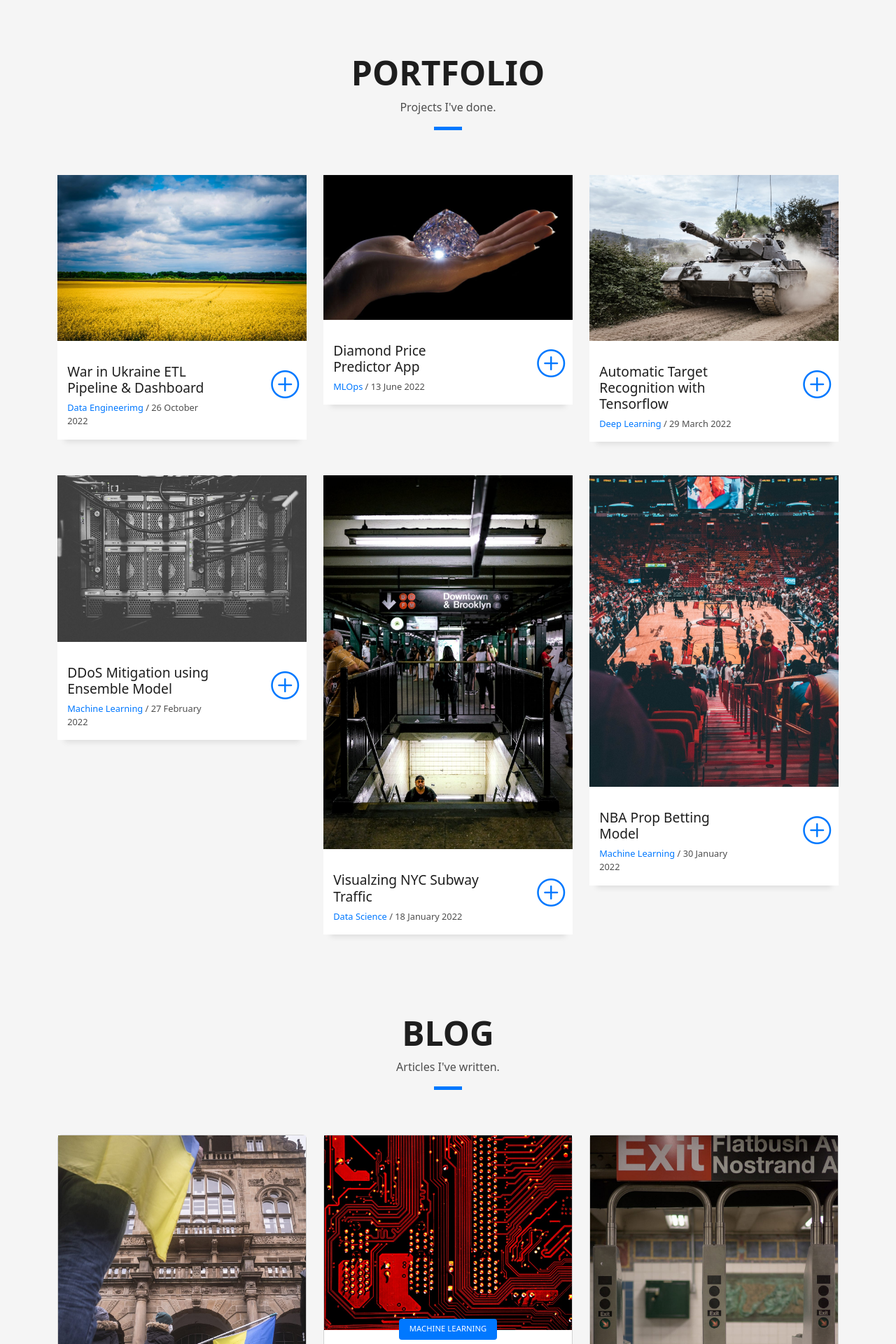
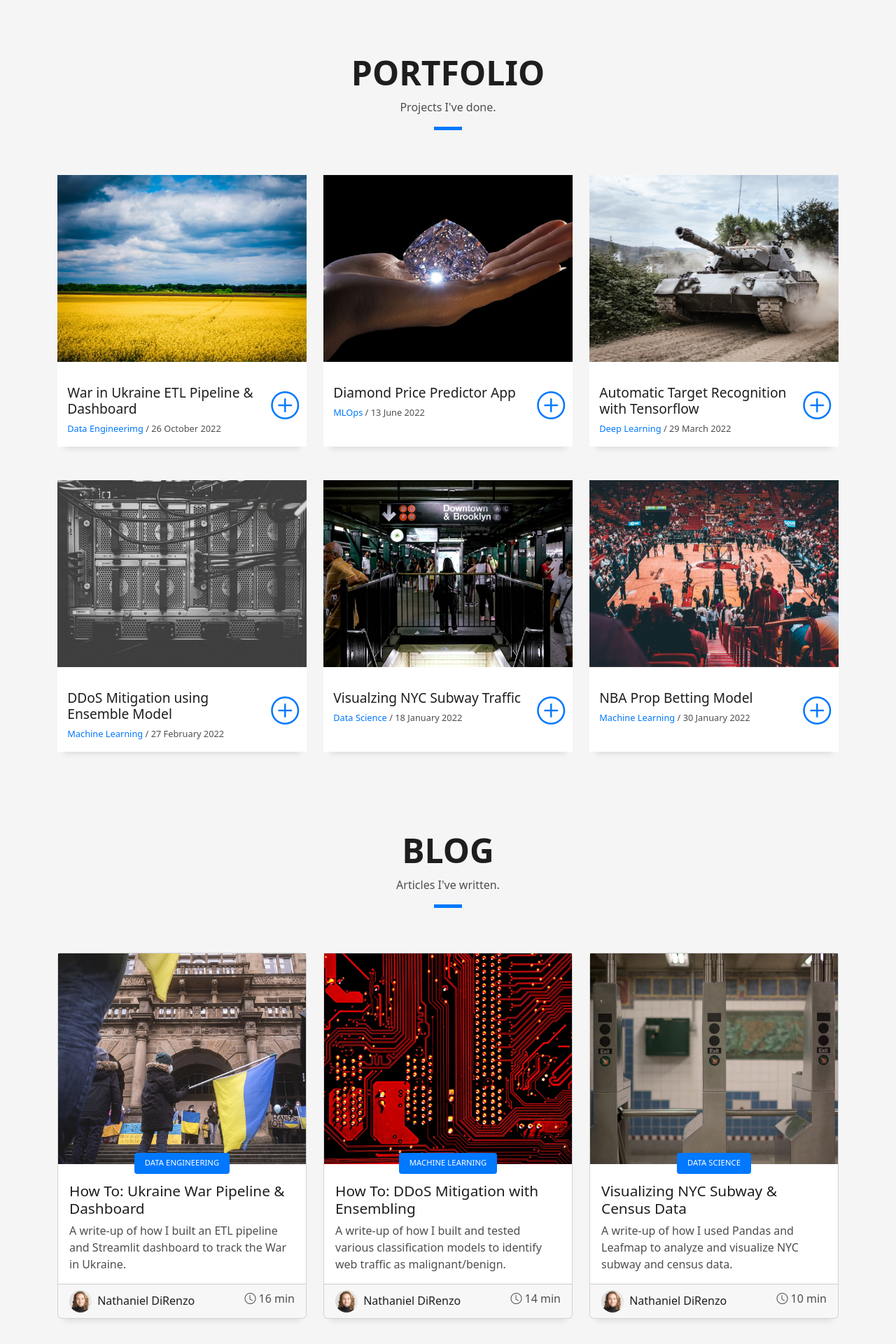
Before and after one commit to VinceDiR/personal_website, a Flask app: page / in a window 1280 px wide. Shown: the part 1853-3773 px from the top of the page at 70% size. Run offline with Flask 2, Linux system fonts and the light colour scheme; some libraries are stand-ins or nearby versions.

Commit message:
update index & style

```diff
--- a/static/assets/css/style.css
+++ b/static/assets/css/style.css
@@ -950,6 +950,7 @@ a:hover {
 # Portfolio
 --------------------------------------------------------------*/
 .work-box {
+  height: calc(100% - 3rem);
   margin-bottom: 3rem;
   -webkit-backface-visibility: hidden;
   backface-visibility: hidden;
@@ -957,20 +958,28 @@ a:hover {
 }
 
 .work-box:hover img {
-  transform: scale(1.3);
+  transform: scale(1.05);
 }
 
 .work-img {
   display: block;
   overflow: hidden;
+  position: relative;
+  padding-top: 75%;
 }
 
 .work-img img {
   transition: all 1s;
+  position: absolute;
+  top: 0;
+  width: 100%;
+  height: 100%;
+  object-fit: cover;
 }
 
 .work-content {
   padding: 2rem 3% 1rem 4%;
+  min-height: 121px;
 }
 
 .work-content .w-more {
@@ -1251,13 +1260,25 @@ a:hover {
 @media (min-width: 767px) {
   .card-blog {
     margin-bottom: 3rem;
+    height: calc(100% - 3rem);
   }
 }
 
 .card-blog .card-body {
   position: relative;
 }
+.card-blog .card-img {
+  position: relative;
+  padding-top: 85%;
+}
 
+.card-blog .card-img img {
+  position: absolute;
+  top: 0;
+  width: 100%;
+  height: 100%;
+  object-fit: cover;
+}
 .card-blog .card-category-box {
   position: absolute;
   text-align: center;
@@ -1293,6 +1314,7 @@ a:hover {
 
 .card-blog .card-description {
   color: #4e4e4e;
+  margin-bottom: 0;
 }
 
 .card-blog .post-author {
--- a/templates/index.html
+++ b/templates/index.html
@@ -30,7 +30,7 @@
   <header id="header" class="fixed-top">
     <div class="container d-flex align-items-center justify-content-between">
 
-      <h1 class="logo"><a href="/" class="logo"><img src="static/assets/img/logo.png" alt="" class="img-fluid"></a></h1>
+      <h1 class="logo"><a href="#" class="logo"><img src="static/assets/img/logo.png" alt="" class="img-fluid"></a></h1>
 
 
       <nav id="navbar" class="navbar">
@@ -177,20 +177,20 @@
         <div class="row">
           <div class="col-md-4">
             <div class="work-box">
-              <a href="static/assets/img/work-1.jpg" data-gallery="portfolioGallery" class="portfolio-lightbox">
+              <a href="https://github.com/NateDiR/ukraine_etl_project" data-gallery="portfolioGallery" class="portfolio-lightbox">
                 <div class="work-img">
                   <img src="static/assets/img/work-1.jpg" alt="" class="img-fluid">
                 </div>
               </a>
               <div class="work-content">
                 <div class="row">
-                  <div class="col-sm-8">
+                  <div class="col-sm-9 col-xl-10">
                     <h2 class="w-title">War in Ukraine ETL Pipeline & Dashboard</h2>
                     <div class="w-more">
                       <span class="w-ctegory">Data Engineerimg</span> / <span class="w-date">26 October 2022</span>
                     </div>
                   </div>
-                  <div class="col-sm-4">
+                  <div class="col-sm-3 col-xl-2">
                     <div class="w-like">
                       <a href="https://github.com/NateDiR/ukraine_etl_project"> <span class="bi bi-plus-circle"></span></a>
                     </div>
@@ -201,20 +201,20 @@
           </div>
           <div class="col-md-4">
             <div class="work-box">
-              <a href="static/assets/img/work-2.jpg" data-gallery="portfolioGallery" class="portfolio-lightbox">
+              <a href="https://github.com/NateDiR/diamond_price_streamlit_prototype_app" data-gallery="portfolioGallery" class="portfolio-lightbox">
                 <div class="work-img">
                   <img src="static/assets/img/work-2.jpg" alt="" class="img-fluid">
                 </div>
               </a>
               <div class="work-content">
                 <div class="row">
-                  <div class="col-sm-8">
+                  <div class="col-sm-9 col-xl-10">
                     <h2 class="w-title">Diamond Price Predictor App</h2>
                     <div class="w-more">
                       <span class="w-ctegory">MLOps</span> / <span class="w-date">13 June 2022</span>
                     </div>
                   </div>
-                  <div class="col-sm-4">
+                  <div class="col-sm-3 col-xl-2">
                     <div class="w-like">
                       <a href="https://github.com/NateDiR/diamond_price_streamlit_prototype_app"> <span class="bi bi-plus-circle"></span></a>
                     </div>
@@ -225,20 +225,20 @@
           </div>
           <div class="col-md-4">
             <div class="work-box">
-              <a href="static/assets/img/work-3.jpg" data-gallery="portfolioGallery" class="portfolio-lightbox">
+              <a href="https://github.com/NateDiR/sar_target_recognition_deep_learning" data-gallery="portfolioGallery" class="portfolio-lightbox">
                 <div class="work-img">
                   <img src="static/assets/img/work-3.jpg" alt="" class="img-fluid">
                 </div>
               </a>
               <div class="work-content">
                 <div class="row">
-                  <div class="col-sm-8">
+                  <div class="col-sm-9 col-xl-10">
                     <h2 class="w-title">Automatic Target Recognition with Tensorflow</h2>
                     <div class="w-more">
                       <span class="w-ctegory">Deep Learning</span> / <span class="w-date">29 March 2022</span>
                     </div>
                   </div>
-                  <div class="col-sm-4">
+                  <div class="col-sm-3 col-xl-2">
                     <div class="w-like">
                       <a href="https://github.com/NateDiR/sar_target_recognition_deep_learning"> <span class="bi bi-plus-circle"></span></a>
                     </div>
@@ -249,20 +249,20 @@
           </div>
           <div class="col-md-4">
             <div class="work-box">
-              <a href="static/assets/img/work-4.jpg" data-gallery="portfolioGallery" class="portfolio-lightbox">
+              <a href="https://github.com/NateDiR/DDoS_traffic_classification" data-gallery="portfolioGallery" class="portfolio-lightbox">
                 <div class="work-img">
                   <img src="static/assets/img/work-4.jpg" alt="" class="img-fluid">
                 </div>
               </a>
               <div class="work-content">
                 <div class="row">
-                  <div class="col-sm-8">
+                  <div class="col-sm-9 col-xl-10">
                     <h2 class="w-title">DDoS Mitigation using Ensemble Model</h2>
                     <div class="w-more">
                       <span class="w-ctegory">Machine Learning</span> / <span class="w-date">27 February 2022</span>
                     </div>
                   </div>
-                  <div class="col-sm-4">
+                  <div class="col-sm-3 col-xl-2">
                     <div class="w-like">
                       <a href="https://github.com/NateDiR/DDoS_traffic_classification"> <span class="bi bi-plus-circle"></span></a>
                     </div>
@@ -273,20 +273,20 @@
           </div>
           <div class="col-md-4">
             <div class="work-box">
-              <a href="static/assets/img/work-5.jpg" data-gallery="portfolioGallery" class="portfolio-lightbox">
+              <a href="https://github.com/NateDiR/NYC_MTA_EDA_Project" data-gallery="portfolioGallery" class="portfolio-lightbox">
                 <div class="work-img">
                   <img src="static/assets/img/work-5.jpg" alt="" class="img-fluid">
                 </div>
               </a>
               <div class="work-content">
                 <div class="row">
-                  <div class="col-sm-8">
+                  <div class="col-sm-9 col-xl-10">
                     <h2 class="w-title">Visualzing NYC Subway Traffic</h2>
                     <div class="w-more">
                       <span class="w-ctegory">Data Science</span> / <span class="w-date">18 January 2022</span>
                     </div>
                   </div>
-                  <div class="col-sm-4">
+                  <div class="col-sm-3 col-xl-2">
                     <div class="w-like">
                       <a href="https://github.com/NateDiR/NYC_MTA_EDA_Project"> <span class="bi bi-plus-circle"></span></a>
                     </div>
@@ -297,20 +297,20 @@
           </div>
           <div class="col-md-4">
             <div class="work-box">
-              <a href="static/assets/img/work-6.jpg" data-gallery="portfolioGallery" class="portfolio-lightbox">
+              <a href="https://github.com/NateDiR/Prop_Betting_Regression_Project" data-gallery="portfolioGallery" class="portfolio-lightbox">
                 <div class="work-img">
                   <img src="static/assets/img/work-6.jpg" alt="" class="img-fluid">
                 </div>
               </a>
               <div class="work-content">
                 <div class="row">
-                  <div class="col-sm-8">
+                  <div class="col-sm-9 col-xl-10">
                     <h2 class="w-title">NBA Prop Betting Model</h2>
                     <div class="w-more">
                       <span class="w-ctegory">Machine Learning</span> / <span class="w-date">30 January 2022</span>
                     </div>
                   </div>
-                  <div class="col-sm-4">
+                  <div class="col-sm-3 col-xl-2">
                     <div class="w-like">
                       <a href="https://github.com/NateDiR/Prop_Betting_Regression_Project"> <span class="bi bi-plus-circle"></span></a>
                     </div>
@@ -359,7 +359,7 @@
               </div>
               <div class="card-footer">
                 <div class="post-author">
-                  <a href="#">
+                  <a href="https://medium.com/@NateDiR">
                     <img src="static/assets/img/headshot.jpg" alt="" class="avatar rounded-circle">
                     <span class="author">Nathaniel DiRenzo</span>
                   </a>
@@ -388,7 +388,7 @@
               </div>
               <div class="card-footer">
                 <div class="post-author">
-                  <a href="#">
+                  <a href="https://medium.com/@NateDiR">
                     <img src="static/assets/img/headshot.jpg" alt="" class="avatar rounded-circle">
                     <span class="author">Nathaniel DiRenzo</span>
                   </a>
@@ -417,7 +417,7 @@
               </div>
               <div class="card-footer">
                 <div class="post-author">
-                  <a href="#">
+                  <a href="https://medium.com/@NateDiR">
                     <img src="static/assets/img/headshot.jpg" alt="" class="avatar rounded-circle">
                     <span class="author">Nathaniel DiRenzo</span>
                   </a>
@@ -441,7 +441,7 @@
           <div class="col-sm-12">
             <div class="contact-mf">
               <div id="contact" class="box-shadow-full">
-                <div class="row">
+                <div class="row justify-content-center text-center">
                   <div class="col-md-6">
                     <div class="title-box-2">
                       <h5 class="title-left">
```
